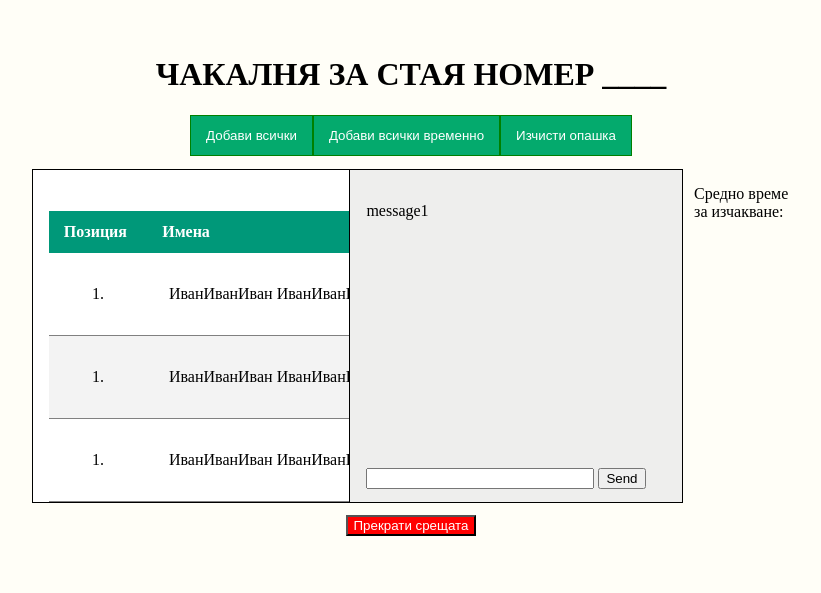
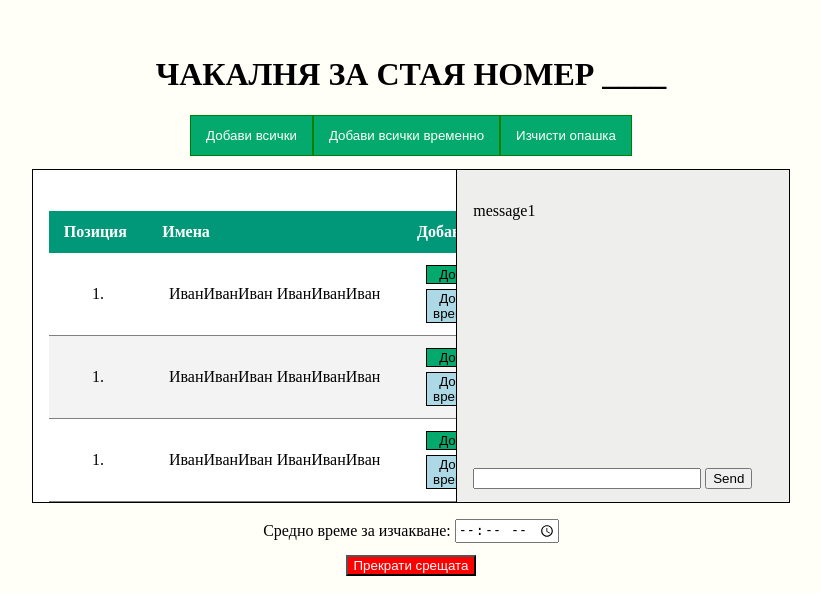
Before and after one commit to brokenhalo420/web-project, a PHP site: page /techer_view.html in a window 1280 px wide. Shown: the part 207-800 px from the top of the page, without its empty margins (229-1050 px from the left). Run offline with PHP 8.4, Linux system fonts and the light colour scheme.

Commit message:
wait time in teacher view 2

```diff
--- a/frontend/teacher/css/teach_view.css
+++ b/frontend/teacher/css/teach_view.css
@@ -79,7 +79,7 @@
   }
 
   #wait-time{
-    padding-left: 10%;
+    padding-top: 1em;
   }
 
 p{
--- a/frontend/teacher/techer_view.html
+++ b/frontend/teacher/techer_view.html
@@ -84,10 +84,14 @@
             </section>
 
         </section>
-        <section>
-            <p id="wait-time">Средно време за изчакване: </p>
-        </section>
+
     </section>
+
+    <section id="wait-time">
+       <label for="time">Средно време за изчакване:</label>
+       <input id="time" type="time">
+    </section>
+
     <button id="exit-btn">Прекрати срещата</button>
 </body>
 
```
